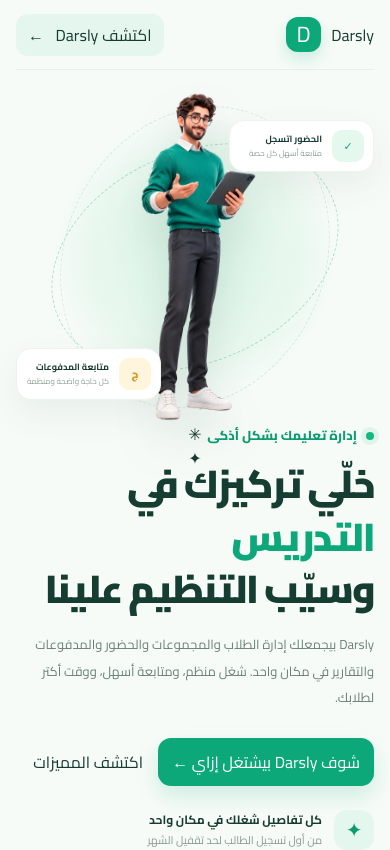
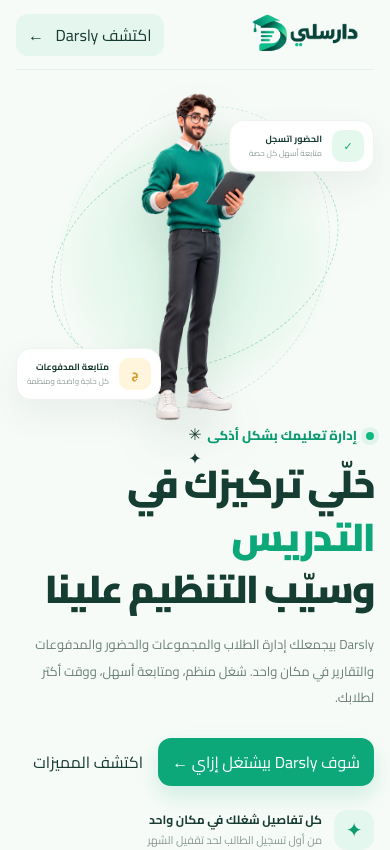
Before and after one commit to MostafaShora/Darsly, an Angular app in the folder client/: page / in a window 390 px wide. Shown: the top 850 px of the page. Built offline with nearby package versions, Linux system fonts and the light colour scheme.

Commit message:
feat: update footer and navbar to use logo image instead of text

```diff
--- a/client/src/app/features/landing/components/footer/footer.component.html
+++ b/client/src/app/features/landing/components/footer/footer.component.html
@@ -1,15 +1,13 @@
 <footer class="bg-[#123d32] pt-[45px] text-[#dcece3]">
   <div class="section-wrap flex flex-col justify-between gap-[35px] pb-[35px] md:flex-row">
     <div>
-      <a
-        class="inline-flex items-center gap-[10px] text-[17px] font-black text-white"
-        href="#"
-        dir="ltr"
-        ><span
-          class="grid h-[28px] w-[28px] place-items-center rounded-[12px] bg-[#0da879] text-[17px] text-white shadow-[0_7px_16px_#0da87930]"
-          >D</span
-        ><span>Darsly</span></a
-      >
+      <a class="flex h-[72px] w-[108px] items-center" href="/">
+        <img
+          class="h-full w-full object-contain"
+          src="assets/images/logo/Darsly-Logo.png"
+          alt="شعار Darsly"
+        />
+      </a>
       <p class="mt-[14px] max-w-[230px] text-[11px] leading-[2] text-[#a9c5b7]">
         نظّم شغلك كمدرس، وخلي وقتك وتركيزك لطلابك.
       </p>
--- a/client/src/app/features/landing/components/navbar/navbar.component.html
+++ b/client/src/app/features/landing/components/navbar/navbar.component.html
@@ -2,15 +2,14 @@
   class="mx-auto flex h-[70px] w-[calc(100%-32px)] max-w-[1240px] items-center justify-between border-b border-[#e8f0eb] md:h-[82px] md:w-[calc(100%-48px)]"
 >
   <a
-    class="inline-flex items-center gap-[10px] text-[20px] font-black text-[#123d32] md:text-[23px]"
-    href="#"
-    aria-label="Darsly home"
-    dir="ltr"
+    class="flex h-[92px] w-[138px] shrink-0 items-center md:h-[104px] md:w-[156px]"
+    href="/"
   >
-    <span
-      class="grid h-[35px] w-[35px] place-items-center rounded-[12px] bg-[#0da879] text-[22px] text-white shadow-[0_7px_16px_#0da87930]"
-      >D</span
-    ><span>Darsly</span>
+    <img
+      class="h-full w-full object-contain"
+      src="assets/images/logo/Darsly-Logo.png"
+      alt="شعار Darsly"
+    />
   </a>
   <nav
     class="hidden items-center gap-[38px] text-[14px] font-bold text-[#60766d] md:flex"
@@ -21,7 +20,7 @@
     <a class="transition-colors hover:text-[#079b70]" href="#about">عن Darsly</a>
   </nav>
   <a
-    class="rounded-[12px] bg-[#e5f6ee] px-[12px] py-[9px] text-[11px] font-extrabold text-[#07845f] md:px-[18px] md:py-[10px] md:text-[13px]"
+    class="shrink-0 whitespace-nowrap rounded-[12px] bg-[#e5f6ee] px-[12px] py-[9px] text-[11px] font-extrabold text-[#07845f] md:px-[18px] md:py-[10px] md:text-[13px]"
     href="#journey"
     >اكتشف Darsly <span class="mr-[8px]">←</span></a
   >
```
